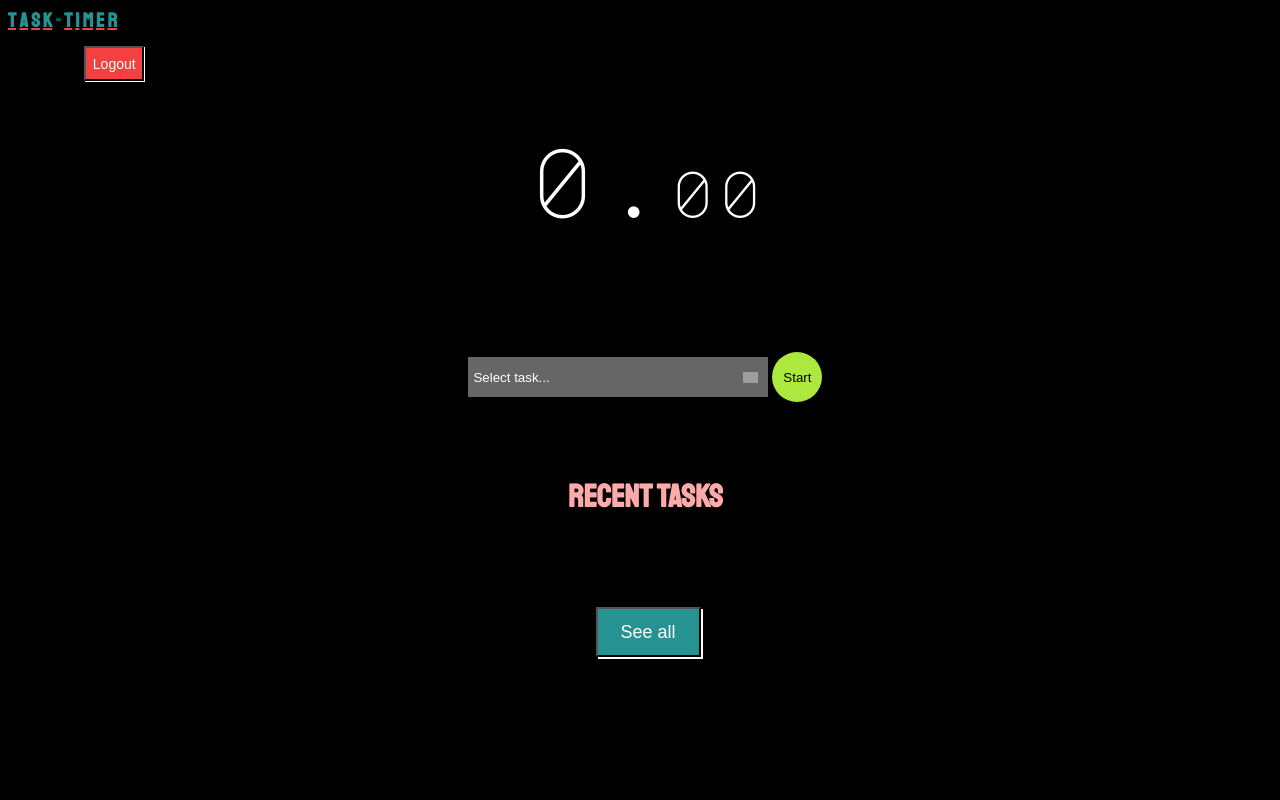
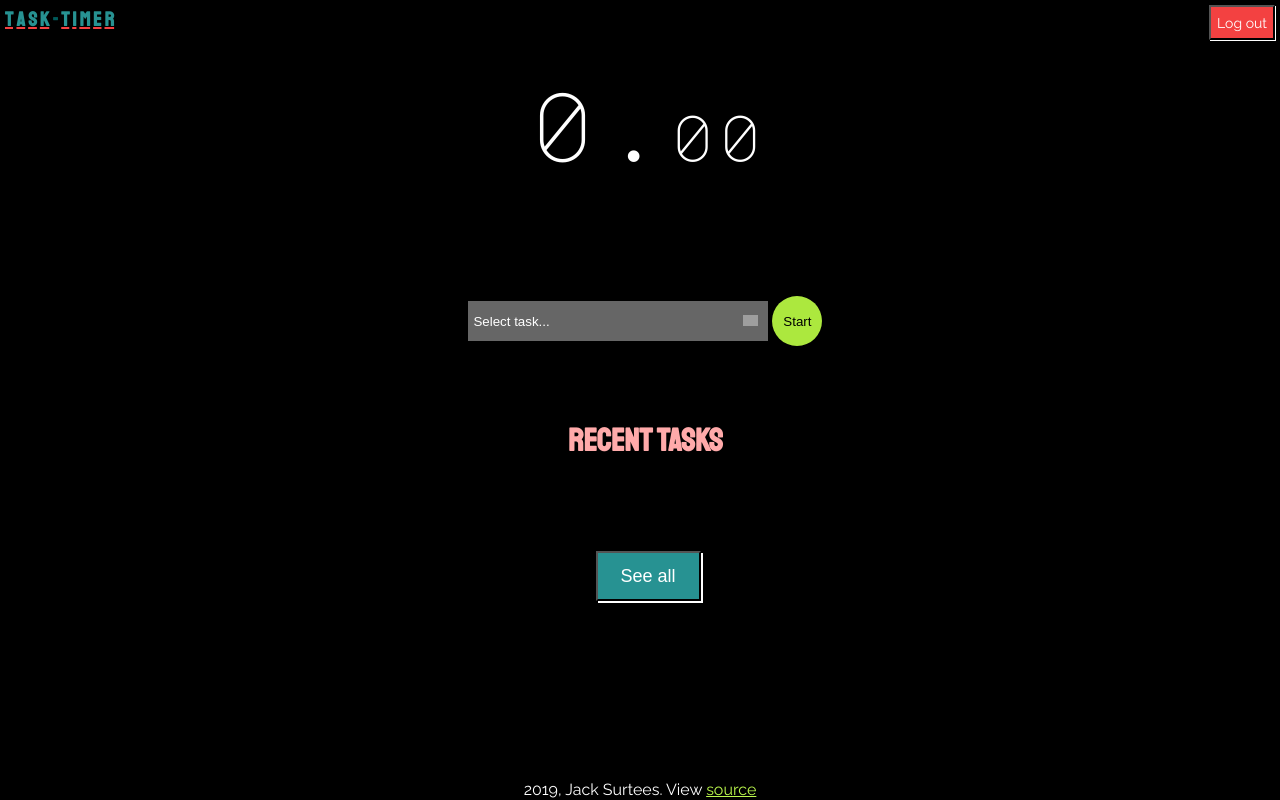
Before and after one commit to jsurt/Task-Timer, a website: page public/timer.html in a window 1280 px wide. Drawn offline with nearby package versions, Linux system fonts and the light colour scheme; no server answers; grey boxes are pictures that could not be loaded.

Commit message:
finalized markup and styling

```diff
--- a/public/grid.css
+++ b/public/grid.css
@@ -8,22 +8,18 @@ body {
 }
 
 .main-grid {
+    margin-top: 50px;
     overflow: auto;
     display: grid;
     grid-template-columns: 50% 50%;
     grid-template-rows: auto;
     grid-template-areas:
-        "header header"
         "timer timer"
         "select-task select-task"
         "subheader subheader"
         "priorTask1 priorTask1"
         "priorTask2 priorTask2"
         "priorTask3 priorTask3";
-}
-
-.header {
-    grid-area: header,
 }
 
 /*.logo-wrap {
--- a/public/js-styles-classes.css
+++ b/public/js-styles-classes.css
@@ -37,6 +37,8 @@
 .popup-title {
     color: #279292;
     text-decoration: underline #D46A6A;
+    -webkit-text-decoration-line: underline;
+    -webkit-text-decoration-color: #D46A6A;
 }
 
 .new-task-date, .new-task-time {
--- a/public/login-styles.css
+++ b/public/login-styles.css
@@ -137,6 +137,8 @@ input:-webkit-autofill:active  {
 .login-link:hover, .signup-link:hover {
     font-size: 20px;
     text-decoration: underline #F34141;
+    -webkit-text-decoration-line: underline;
+    -webkit-text-decoration-color: #93D60C;
 }
 
 .links-divider {
@@ -173,4 +175,10 @@ input:-webkit-autofill:active  {
     color: #ffffff;
     font-size: 20px;
     text-decoration: underline #93D60C;
+    -webkit-text-decoration-line: underline;
+    -webkit-text-decoration-color: #93D60C;
 }
+
+footer {
+    display: none;
+}
--- a/public/logo-styles.css
+++ b/public/logo-styles.css
@@ -2,12 +2,15 @@
     text-align: center;
     margin-top: 0px;
     margin-bottom: 5px;
-    font-size: 62px;
+    font-size: 40px;
     font-family: "Staatliches";
     color: #279292;
 }
 
 .corner-logo {
+    position: fixed;
+    top: 7px;
+    left: 5px;
     margin-top: 0px;
     font-size: 20px;
     font-family: "Staatliches";
@@ -16,7 +19,9 @@
 
 .header-letter {
     text-decoration: underline;
+    -webkit-text-decoration-line: underline;
     text-decoration-color: #F34141;
+    -webkit-text-decoration-color: #F34141;
 }
 
 #hyphen {
--- a/public/media-queries.css
+++ b/public/media-queries.css
@@ -1,11 +1,15 @@
 @media only screen and (min-width: 600px) {
-    .logo-wrap {
+    .header {
+        overflow: auto;
         width: 100%;
         z-index: 20;
     }
     .logo {
         font-size: 108px;
         margin: auto;
+    }
+    .logout-btn {
+        height: 35px;
     }
     input {
         width: 325px;
@@ -20,13 +24,6 @@
 
     .colon, .decimal-point, .milliseconds {
         font-size: 48px;
-    }
-    .desktop-instructions {
-        display: block;
-    }
-
-    .mobile-instructions {
-        display: none;
     }
 
     .timer-section {
@@ -49,11 +46,11 @@
     }
 
     .main-grid {
+        margin-top: 25px;
         overflow: auto;
         display: grid;
         grid-template-columns: 16.6% 16.6% 16.6% 16.6% 16.6% 16.6%;
         grid-template-areas:
-            "header header . . . user"
             ". . timer timer . ."
             ". select-task select-task select-task select-task ."
             ". . subheader subheader . ."
@@ -72,6 +69,22 @@
     .start-timer-btn {
         display: inline-block;
     }
+
+    footer {
+        color: #ffffff;
+        display: block;
+        width: 100%;
+        margin: auto;
+        position: fixed;
+        bottom: 1px;
+        left: 0px;
+        text-align: center;
+        font-family: 'Raleway';
+    }
+
+    .source {
+        color: #bcf94d;
+    }
 }
 
 @media only screen and (min-width: 870px) {
--- a/public/timer-styles.css
+++ b/public/timer-styles.css
@@ -7,7 +7,19 @@ body {
     color: #ffffff;
 }
 
-.user-panel {
+header {
+    width: 100%;
+    height: 45px;
+    position: fixed;
+    top: 0px;
+    left: 0px;
+    background: #000000;
+}
+
+.logout-btn {
+    position: fixed;
+    top: 5px;
+    right: 5px;
     font-family: "Raleway";
 }
 
@@ -16,19 +28,13 @@ body {
     font-family: 'Major Mono Display', monospace;
 }
 
-.username {
-    margin-top: 0px;
-}
-
 .logout-btn,{
     text-align: right;
-    padding: 5px;
 }
 
 .logout-btn, .submit-task, .drop-task, .delete-task {
     display: block;
-    width: 60px;
-    height: 35px;
+    height: 25px;
     margin: auto;
     text-align: center;
     border-radius: 0px;
@@ -159,3 +165,7 @@ body {
     cursor: pointer;
     box-shadow: 3px 3px 0px #d0d0d0;
 }
+
+footer {
+    display: none;
+}
--- a/public/timer.html
+++ b/public/timer.html
@@ -15,8 +15,8 @@
     <link rel="stylesheet" href="js-styles-classes.css">
 </head>
 <body>
-    <div class="main-grid">
-        <header class="logo-wrap header">
+
+        <header class="logo-wrap header" role="banner">
             <h1 class="corner-logo">
                 <span class="header-letter">T</span>
                 <span class="header-letter">a</span>
@@ -29,15 +29,13 @@
                 <span class="header-letter">e</span>
                 <span class="header-letter">r</span>
             </h1>
-            <section class="user-panel">
-                <button class="logout-btn">Logout</button>
-            </section>
+            <button class="logout-btn">Log out</button>
         </header>
 
 
-
-        <section class="timer-section">
-            <div class="timer-div">
+        <main class="main-grid" role="main">
+            <section class="timer-section" role="region">
+                <div class="timer-div" aria-live="polite">
                     <span class="minutes" hidden>0</span>
                     <span class="colon" hidden>:</span>
                     <span class="seconds">0</span>
@@ -45,7 +43,7 @@
                     <span class="milliseconds">00</span>
                 </div>
             </section>
-        <section class="select-task-section">
+            <section class="select-task-section" role="region">
                 <form class="select-task-form">
                     <select name="tasks" id="tasks" class="task-select">
                         <option value="select-task" selected disabled>Select task...</option>
@@ -58,7 +56,7 @@
                     <button class="timer-btn start-timer-btn">Start</button>
                 </form>
             </section>
-        <div class="opaque-background">
+            <div class="opaque-background" aria-live="assertive">
                 <div class="popup-div" hidden>
                     <form action="POST" class="task-notes-form">
                         <h3 class='popup-title'></h3>
@@ -71,13 +69,17 @@
                 </div>
             </div>
             <h2 class="subheader">Recent Tasks</h2>
-        <section class="prior-task task1"></section>
-        <section class="prior-task task2"></section>
-        <section class="prior-task task3"></section>
-    </div><!--End of .main-grid-->
+            <section class="prior-task task1" role="region" aria-live="polite"></section>
+            <section class="prior-task task2" role="region" aria-live="polite"></section>
+            <section class="prior-task task3" role="region" aria-live="polite"></section>
+    </main><!--End of .main-grid-->
+
     <div class="btn-wrapper">
         <button class="see-times-btn">See all</button>
     </div>
+
+    <footer role="contentinfo">2019, Jack Surtees. View <a href="https://github.com/jsurt/js-cube" class="source" target="_blank">source</a></footer>
+
 </body>
 <script src="https://ajax.googleapis.com/ajax/libs/jquery/3.3.1/jquery.min.js"></script>
 <script src="timer.js"></script>
```
Also changed, not shown: public/login.html (+11 -12 lines). Lines whose indentation alone changed are shown as unchanged.
